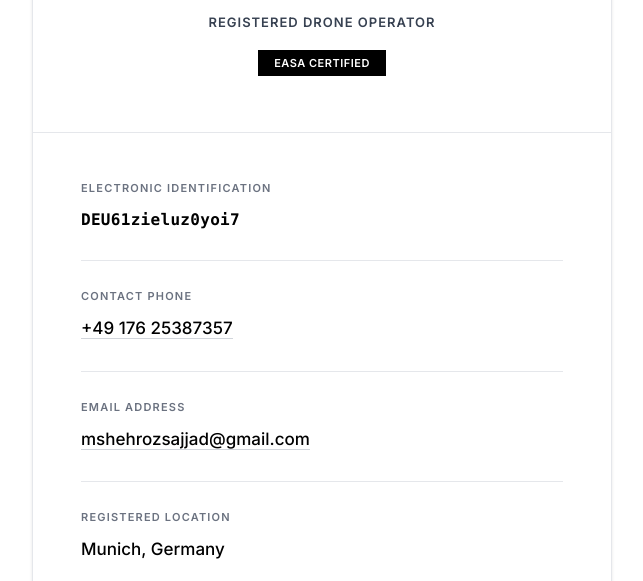
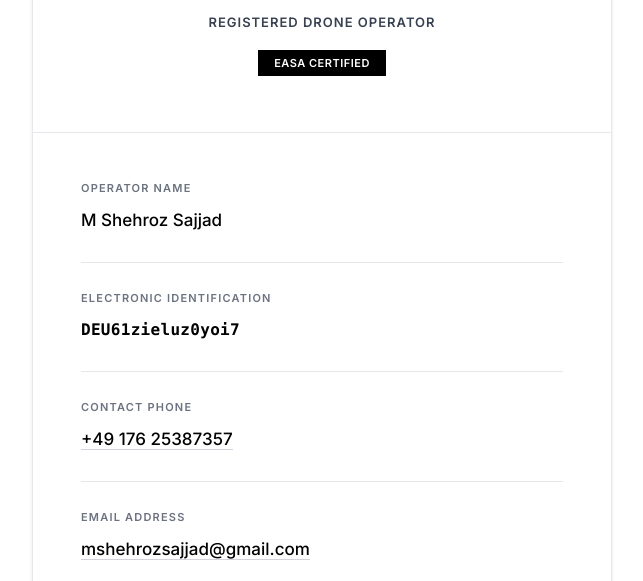
Before and after one commit to mshehrozsajjad/drone-info-eas, a plain HTML site: page index.html in a window 1280 px wide. Shown: the part 219-800 px from the top of the page, without its empty margins (318-961 px from the left). Drawn offline with Linux system fonts and the light colour scheme.

Commit message:
Add operator name to info section in index.html
Added operator name information to the content section.

```diff
--- a/index.html
+++ b/index.html
@@ -217,6 +217,11 @@
 
         <div class="content">
             <div class="info-section">
+                <div class="info-label">Operator Name</div>
+                <div class="info-value">M Shehroz Sajjad</div>
+            </div>
+
+            <div class="info-section">
                 <div class="info-label">Electronic Identification</div>
                 <div class="info-value mono">DEU61zieluz0yoi7</div>
             </div>
```
